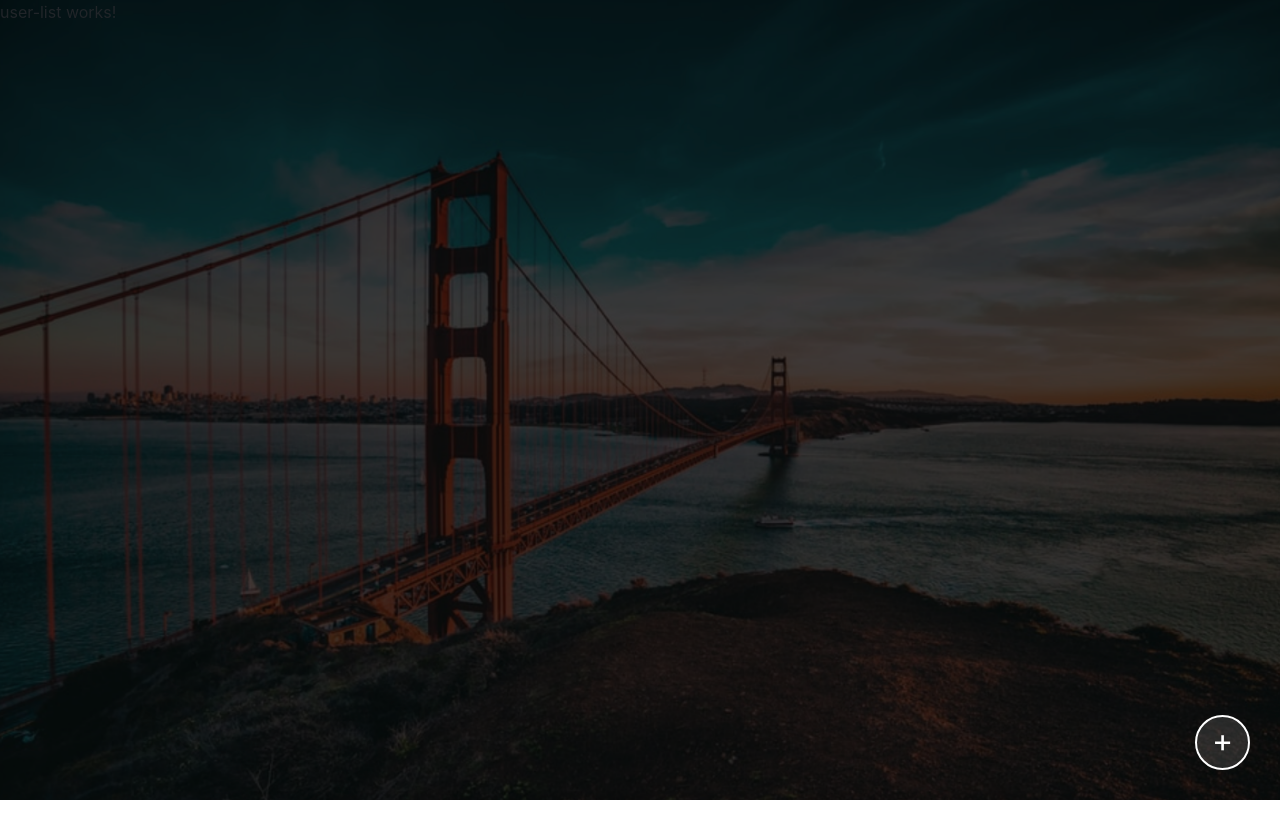
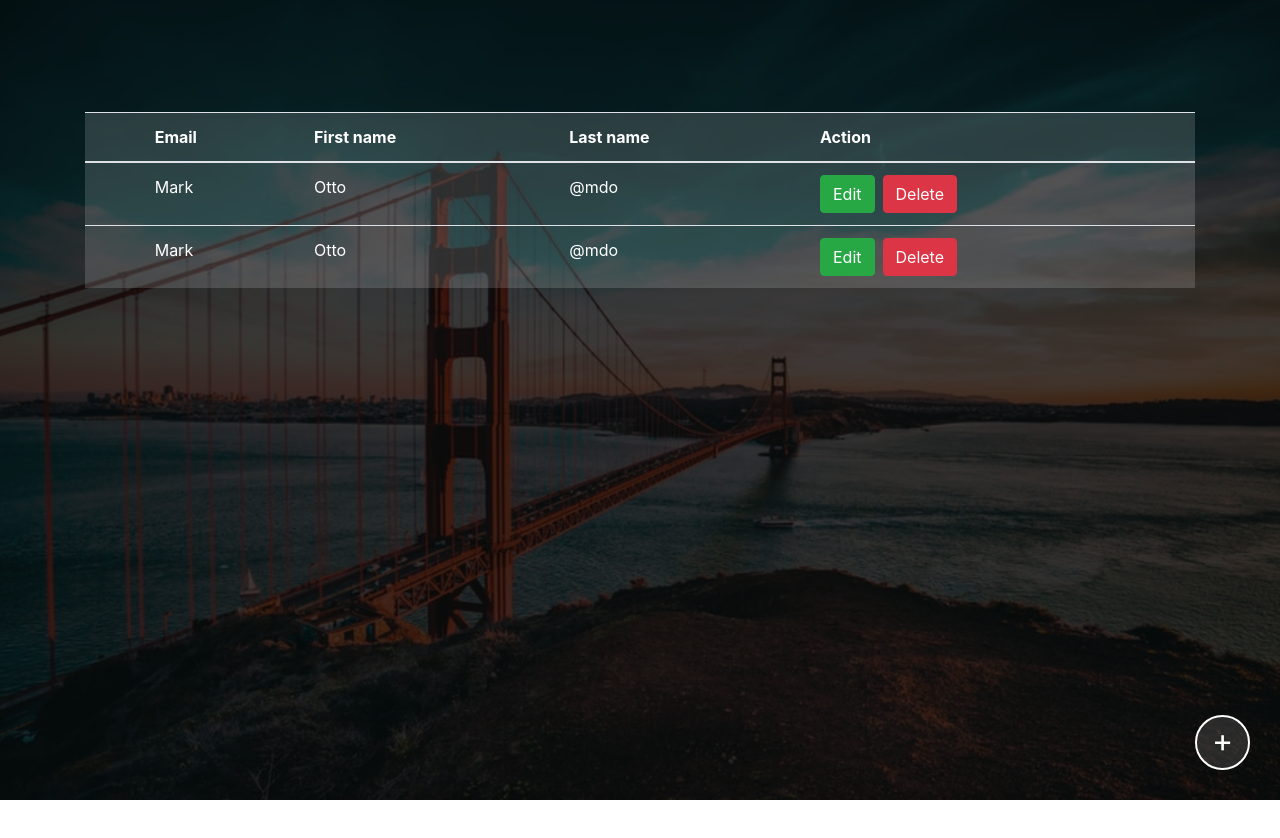
Before and after one commit to daliyajohn/Angular, an Angular app: page /home in a window 1280 px wide. Shown: the top 838 px of the page. Before the commit the page ends 800 px from the top, so only its background shows below. Built offline with nearby package versions, Linux system fonts and the light colour scheme.

Commit message:
feat(user-list): update user list ui

```diff
--- a/src/app/home/home.component.html
+++ b/src/app/home/home.component.html
@@ -1,6 +1,8 @@
 <main>
-	<section>
-		<app-user-list></app-user-list>
+	<section class="list-container">
+		<div class="container">
+				<app-user-list></app-user-list>
+		</div>
 		<button type="button" class="btn btn-primary" data-toggle="modal" data-target="#userModal"><span>+</span></button>
 	</section>
 </main>
--- a/src/app/home/home.component.scss
+++ b/src/app/home/home.component.scss
@@ -23,6 +23,12 @@ main {
 			outline: none;
 		}
 	}
+	.list-container {
+		margin-top: 7em;
+    display: flex;
+    justify-content: center;
+    height: 100%;
+	}
 }
 
 .modal-header {
--- a/src/app/home/home.module.ts
+++ b/src/app/home/home.module.ts
@@ -6,6 +6,7 @@ import { HomeRoutingModule } from './home-routing.module';
 import { HomeComponent } from './home.component';
 import { UserListComponent } from './user-list/user-list.component';
 import { UserFormComponent } from './user-form/user-form.component';
+import { HomeService } from './service/home.service';
 
 @NgModule({
   declarations: [HomeComponent, UserListComponent, UserFormComponent],
@@ -13,6 +14,7 @@ import { UserFormComponent } from './user-form/user-form.component';
     CommonModule,
     HomeRoutingModule,
     ReactiveFormsModule
-  ]
+  ],
+  providers: [ HomeService ],
 })
 export class HomeModule { }
--- /dev/null
+++ b/src/app/home/service/home.service.ts
@@ -0,0 +1,9 @@
+import { Injectable } from '@angular/core';
+
+@Injectable({
+  providedIn: 'root'
+})
+export class HomeService {
+
+  constructor() { }
+}
--- a/src/app/home/user-list/user-list.component.html
+++ b/src/app/home/user-list/user-list.component.html
@@ -1 +1,35 @@
-<p>user-list works!</p>
+
+<table class="table">
+  <thead>
+    <tr>
+      <th scope="col"></th>
+      <th scope="col">Email</th>
+      <th scope="col">First name</th>
+      <th scope="col">Last name</th>
+      <th scope="col">Action</th>
+    </tr>
+  </thead>
+  <tbody>
+    <tr>
+      <th scope="row"></th>
+      <td>Mark</td>
+      <td>Otto</td>
+      <td>@mdo</td>
+      <td>
+        <button  type="button" class="btn btn-success mr-2">Edit</button>
+        <button type="button" class="btn btn-danger">Delete</button>
+      </td>
+    </tr>
+
+    <tr>
+      <th scope="row"></th>
+      <td>Mark</td>
+      <td>Otto</td>
+      <td>@mdo</td>
+      <td>
+        <button  type="button" class="btn btn-success mr-2">Edit</button>
+        <button type="button" class="btn btn-danger">Delete</button>
+      </td>
+    </tr>
+  </tbody>
+</table>
--- a/src/app/home/user-list/user-list.component.scss
+++ b/src/app/home/user-list/user-list.component.scss
@@ -0,0 +1,4 @@
+table {
+    color: white;
+    background: #ffffff26;
+}
```
